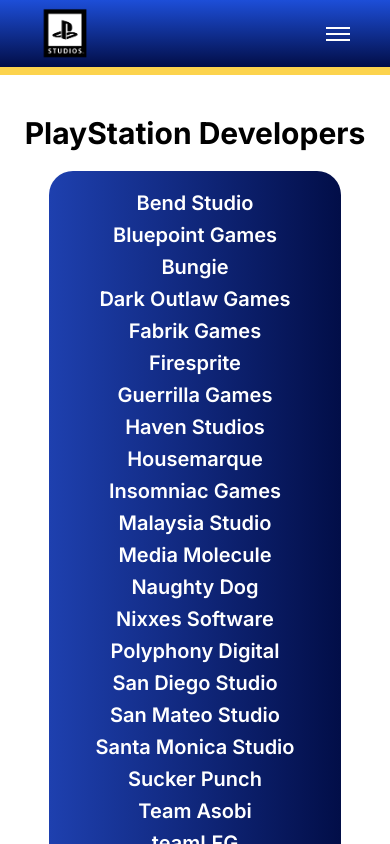
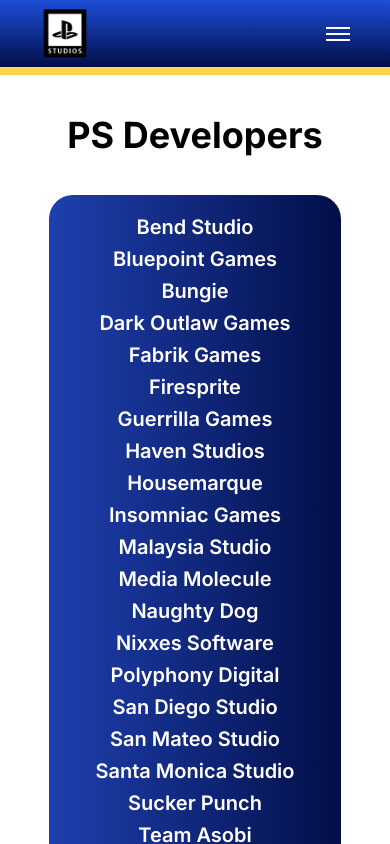
Before and after one commit to acktreptow/ps-studios, a Next.js app: page /developers in a window 390 px wide. Shown: the top 844 px of the page. Built offline with nearby package versions, Linux system fonts and the light colour scheme.

Commit message:
update developers list responsive page

```diff
--- a/src/app/developers/page.tsx
+++ b/src/app/developers/page.tsx
@@ -14,15 +14,19 @@
 function DevelopersPage(): JSX.Element {
   return (
     <div className="bg-white text-center py-6 flex-grow container mx-auto md:py-10">
-      <h1 className="text-3xl font-bold py-2 mt-2 mb-3 md:text-5xl md:mb-10 lg:text-6xl">
-        PlayStation Developers
+      <h1 className="text-4xl font-bold py-2 mt-2 mb-8 lg:text-6xl md:mb-10">
+        PS Developers
       </h1>
-      <div className="bg-gradient-to-r from-blue-800 to-playstation p-4 rounded-3xl xl mx-auto mb-8 w-3/4 md:w-1/2 lg:w-1/3">
+      <div className="md:flex md:items-center md:justify-center md:space-x-8">
+        <div className="bg-gradient-to-r from-blue-800 to-playstation p-4 rounded-3xl xl mx-auto mb-8 w-3/4 md:w-2/5 lg:w-1/3 md:mx-0">
           <ul className="text-white text-xl leading-6 md:leading-7 md:text-2xl lg:left-8">
             {developers
               .filter((developer: Developer) => developer.hasClosed === false)
               .map((developer: Developer) => (
-              <Link key={developer.id} href={`developers/${developer.urlPath}`}>
+                <Link
+                  key={developer.id}
+                  href={`developers/${developer.urlPath}`}
+                >
                   <li className="font-semibold p-1 hover:text-amber-300 transition duration-200">
                     {developer.name}
                   </li>
@@ -30,12 +34,15 @@
               ))}
           </ul>
         </div>
-      <div className="bg-gradient-to-r from-blue-800 to-playstation p-4 rounded-3xl xl mx-auto w-3/4 md:w-1/2 lg:w-1/3">
+        <div className="bg-gradient-to-r from-blue-800 to-playstation p-4 rounded-3xl xl mx-auto w-3/4 md:w-2/5 lg:w-1/3 md:mx-0">
           <ul className="text-white text-xl leading-6 md:leading-7 md:text-2xl lg:left-8">
             {developers
               .filter((developer: Developer) => developer.hasClosed === true)
               .map((developer: Developer) => (
-              <Link key={developer.id} href={`developers/${developer.urlPath}`}>
+                <Link
+                  key={developer.id}
+                  href={`developers/${developer.urlPath}`}
+                >
                   <li className="font-semibold p-1 hover:text-amber-300 transition duration-200">
                     {developer.name}
                   </li>
@@ -44,6 +51,7 @@
           </ul>
         </div>
       </div>
+    </div>
   );
 }
 
```
Lines whose indentation alone changed are shown as unchanged.
